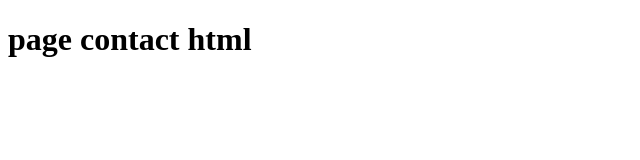
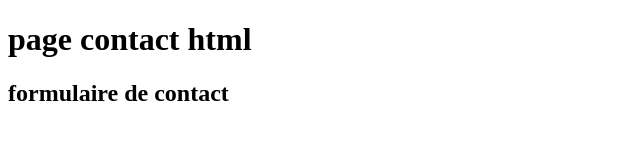
Before and after one commit to zaineb-1234-ship-it/projet-equipe, a plain HTML site: page contact.html in a window 1280 px wide. Shown: the whole page, without its empty margins (0-640 px from the left). Drawn offline with Linux system fonts and the light colour scheme.

Commit message:
ajout un titre h2 a la page contact.html

```diff
--- a/contact.html
+++ b/contact.html
@@ -7,5 +7,6 @@
 </head>
 <body>
     <h1>page contact html</h1>
+    <h2>formulaire de contact</h2>
 </body>
 </html>
```
